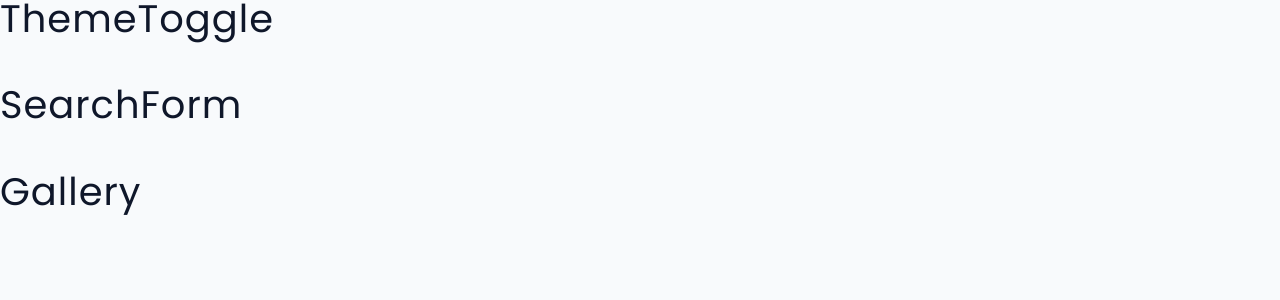
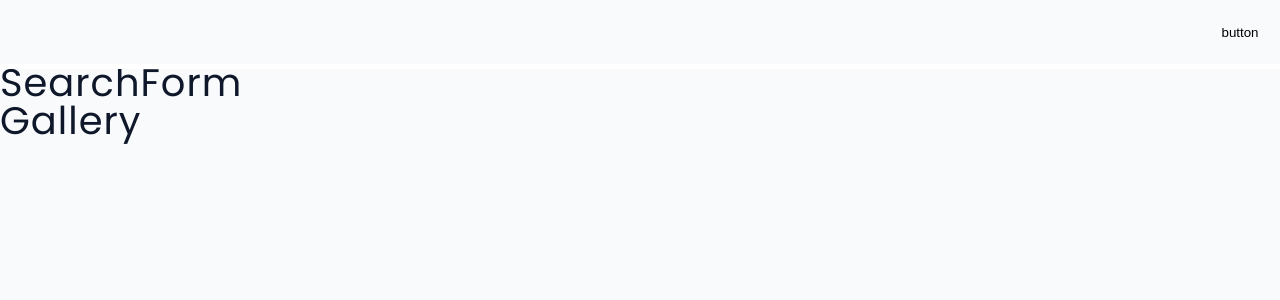
Before and after one commit to Hcmwebs/photastic, a React (Vite) app: page / in a window 1280 px wide. Shown: the top 300 px of the page. Built offline with nearby package versions, Linux system fonts and the light colour scheme.

Commit message:
started working on the theme compo

```diff
--- a/src/components/ThemeToggle.jsx
+++ b/src/components/ThemeToggle.jsx
@@ -1,8 +1,14 @@
 import { useGlobalContext } from '../context/AppContext'
 
 const ThemeToggle = () => {
-
-	return <h2>ThemeToggle</h2>
+	const{isDarkTheme, setSearchWord, toggleTheme} = useGlobalContext()
+	return (
+	<div className="toggleContainer">
+		<button className="toggleBtn">
+			button
+		</button>
+	</div>
+	)
 }
 
 export default ThemeToggle
--- a/src/styles/GlobalStyles.jsx
+++ b/src/styles/GlobalStyles.jsx
@@ -119,10 +119,7 @@ h4 {
 h5 {
   font-size: clamp(0.875rem, 1.5vw, 1.5rem); /* Tiny heading */
 }
-main{
-  display: grid;
-  gap:3rem;
-}
+
 /* BIGGER FONTS */
 /* h1 {
   font-size: clamp(3rem, 6vw, 6rem);
@@ -302,16 +299,15 @@ Toggle Container
 ========
 */
 
-.toggle-container {
-  width: var(--view-width);
-  max-width: var(--max-width);
+.toggleContainer {
+  width:min(var(view-width),var(--max-width));
+  outline:solid 5px white;
   padding: 1rem 0;
-  margin: 0 auto;
   display: flex;
   justify-content: end;
 }
 
-.dark-toggle {
+.toggleBtn {
   background: transparent;
   border-color: transparent;
   width: 5rem;
```
